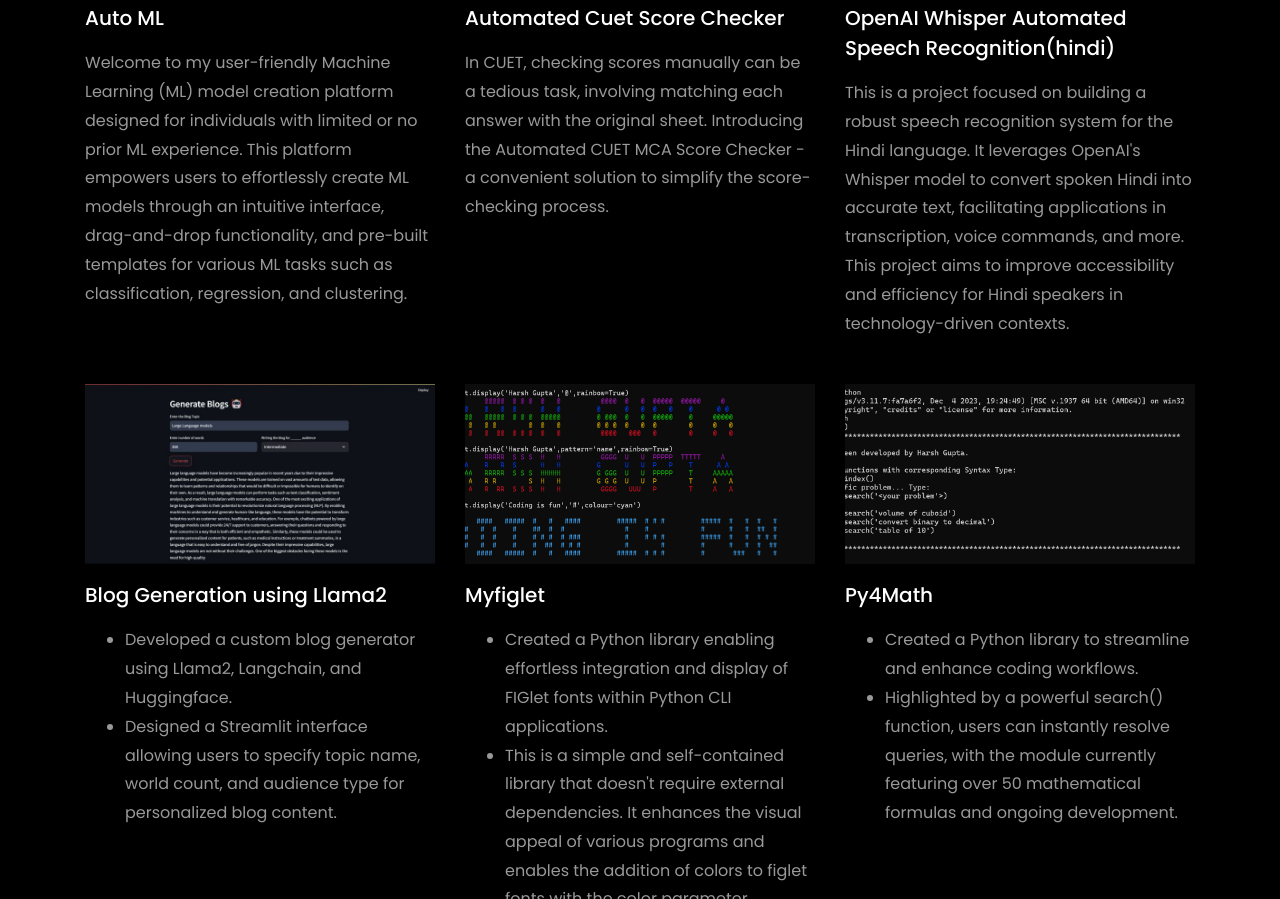
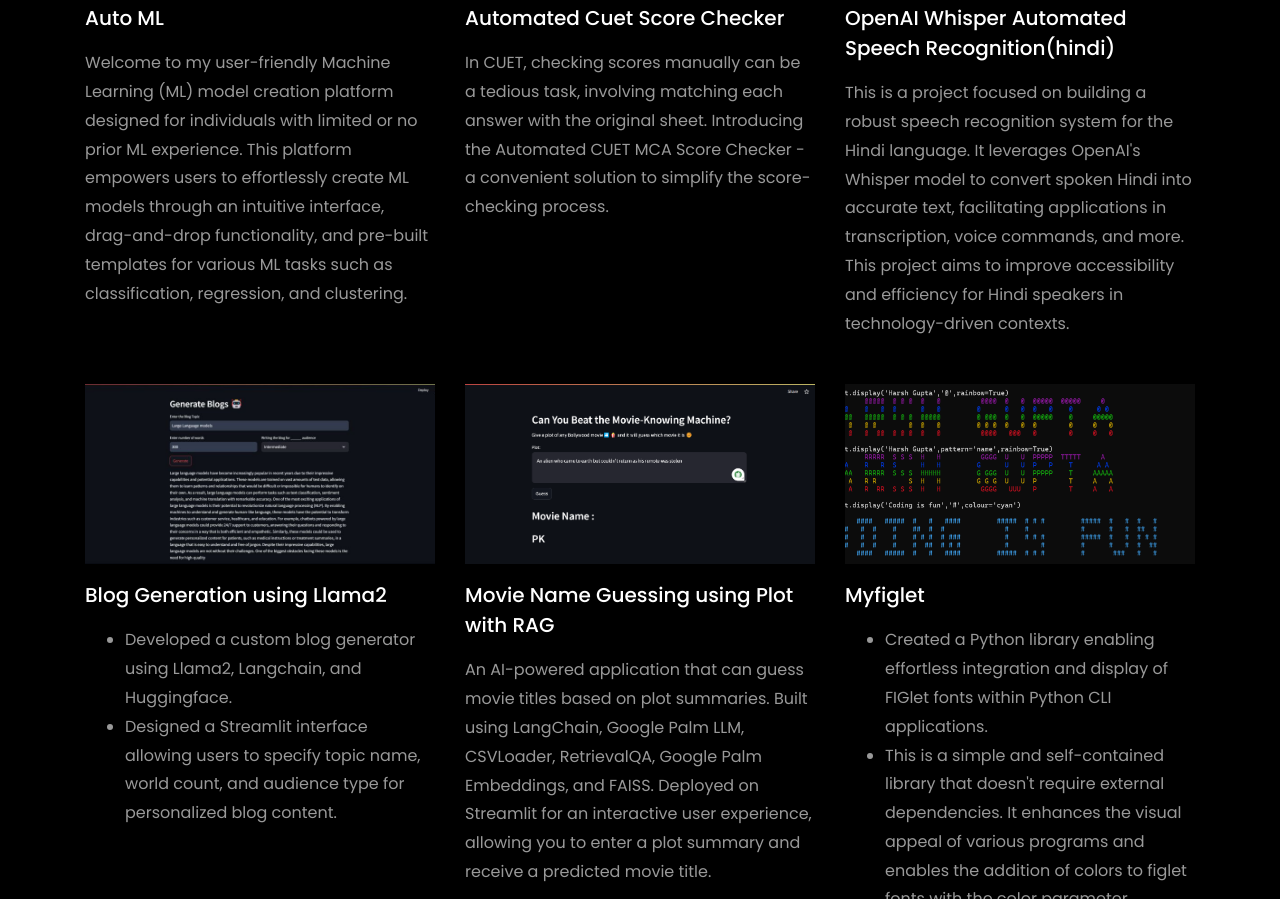
Before and after one commit to 2003HARSH/2003HARSH.github.io, a plain HTML site: page index.html in a window 1280 px wide. Shown: the part 5769-6668 px from the top of the page. Drawn offline with Linux system fonts and the light colour scheme; files whose address does not match are found by name.

Commit message:
added projects

```diff
--- a/index.html
+++ b/index.html
@@ -407,7 +407,7 @@
           <div class="col-md-7 heading-section text-center ftco-animate">
             <h1 class="big big-2">Projects</h1>
             <h2 class="mb-4">Projects</h2>
-            <p>Below are some of my Data Science projects on Machine Learning, Deep Learning and NLP</p>
+            <p>Below are some of my projects on AI/ML , NLP and Retrieval Augmented Generation (RAG)</p>
           </div>
         </div>
         <div class="row d-flex">
@@ -561,6 +561,18 @@
 						audience type for personalized blog content.
 						</li>
 				  </ul></p>
+				</div>
+			  </div>
+			</div>
+			<div class="col-md-4 d-flex ftco-animate">
+				<div class="blog-entry justify-content-end">
+				<a href="https://github.com/2003HARSH/AI-Guesses-the-movie" class="block-20 zoom-effect" style="background-image: url('images/movie_guess.png');">
+				</a>
+				<div class="text mt-3 float-right d-block">
+
+				  <h3 class="heading"><a href="https://github.com/2003HARSH/AI-Guesses-the-movie">Movie Name Guessing using Plot with RAG
+				</a></h3>
+				  <p>An AI-powered application that can guess movie titles based on plot summaries. Built using LangChain, Google Palm LLM, CSVLoader, RetrievalQA, Google Palm Embeddings, and FAISS. Deployed on Streamlit for an interactive user experience, allowing you to enter a plot summary and receive a predicted movie title.</p>
 				</div>
 			  </div>
 			</div>
```
Also changed, not shown: images/movie_guess.png (added).
